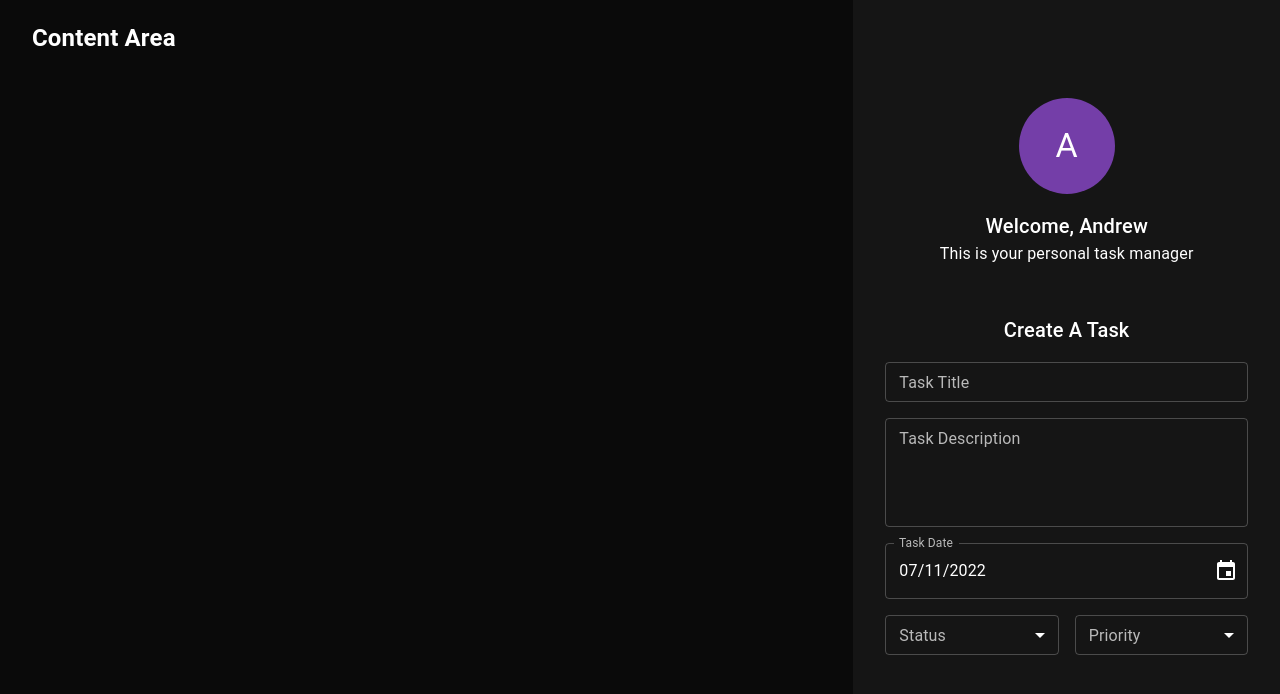
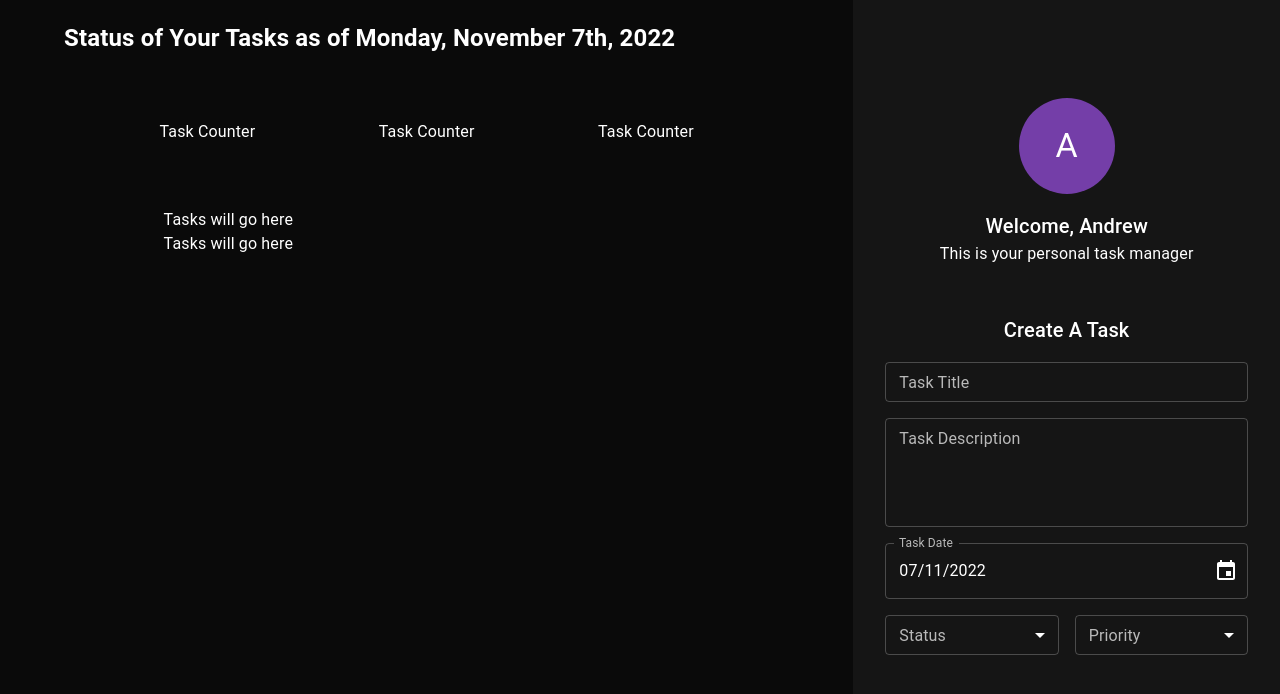
Before and after one commit to atmason90/task-manager, a React (Create React App) app in the folder task-manager/: page / in a window 1280 px wide. Shown: the top 694 px of the page. Built offline with nearby package versions, Linux system fonts and the light colour scheme.

Commit message:
create taskarea layout

```diff
--- a/task-manager/src/components/TaskArea/TaskArea.tsx
+++ b/task-manager/src/components/TaskArea/TaskArea.tsx
@@ -1,10 +1,47 @@
 import React, { FC, ReactElement } from 'react';
-import { Grid } from '@mui/material';
+import { Grid, Box } from '@mui/material';
+import { format } from 'date-fns';
 
 export const Taskarea: FC = (): ReactElement => {
   return (
     <Grid item md={8} px={4}>
-        <h2>Content Area</h2>
+      <Box mb={8} px={4}>
+        <h2>Status of Your Tasks as of{' '}
+          {format(new Date(), 'PPPP')}
+        </h2>
+      </Box>
+      <Grid
+        container
+        display='flex'
+        justifyContent='center'
+        >
+          {/* counters */}
+          <Grid
+            item
+            display='flex'
+            flexDirection='row'
+            justifyContent='space-around'
+            alignItems='center'
+            md={10}
+            xs={12}
+            mb={8}
+          >
+            <Box>Task Counter</Box>
+            <Box>Task Counter</Box>
+            <Box>Task Counter</Box>
+          </Grid>
+          {/* tasks */}
+          <Grid
+            item
+            display='flex'
+            flexDirection='column'
+            xs={10}
+            md={8}
+          >
+            <Box>Tasks will go here</Box>
+            <Box>Tasks will go here</Box>
+          </Grid>
+      </Grid>
     </Grid>
   )
 }
```
